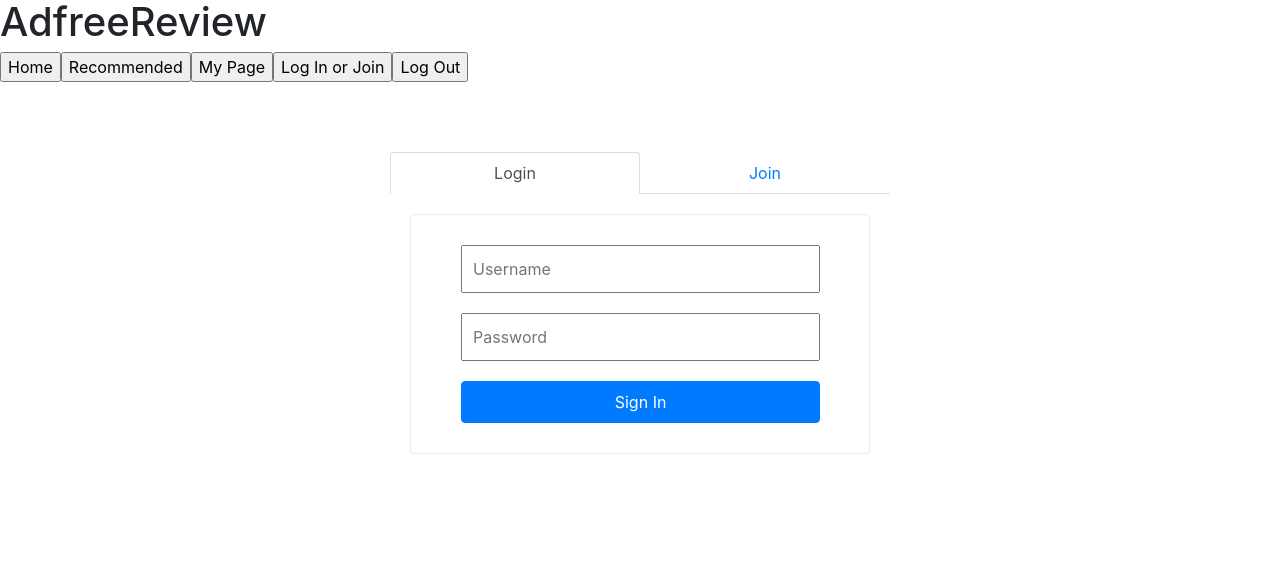
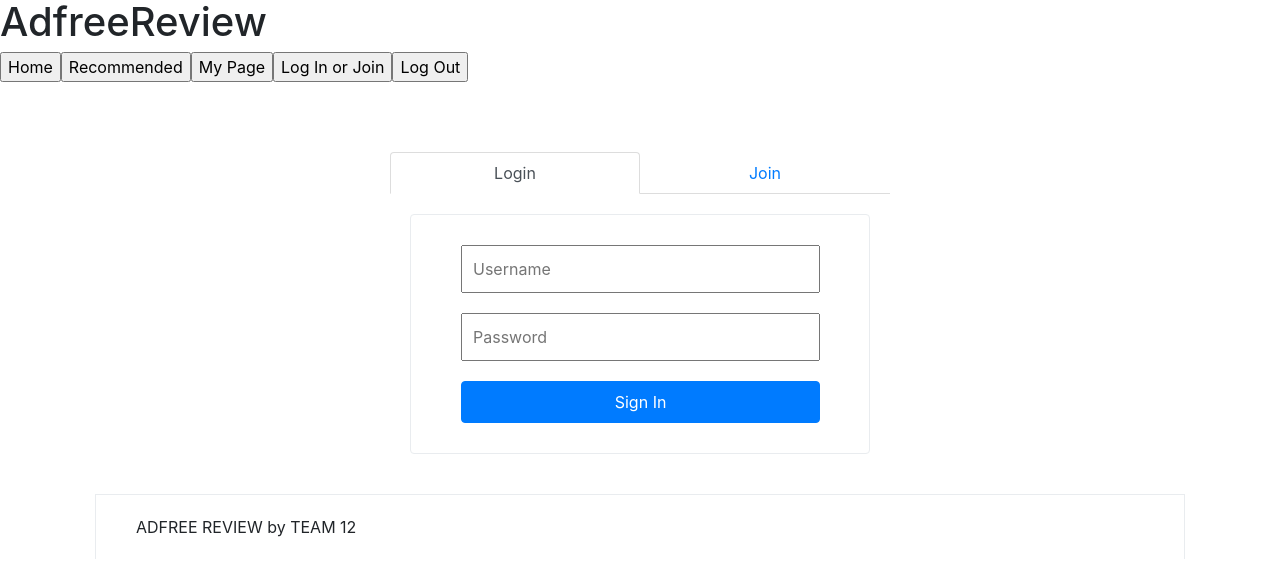
Before and after one commit to shinandruth/AdfreeReview, an Angular app in the folder frontend/: page /welcome in a window 1280 px wide. Shown: the top 576 px of the page. Built offline with nearby package versions, Linux system fonts and the light colour scheme.

Commit message:
add footer to welcome and mypage

```diff
--- a/frontend/src/app/mypage.component.css
+++ b/frontend/src/app/mypage.component.css
@@ -9,7 +9,13 @@ button {
   width: 260px;
 }
 
+footer {
+  padding: 20px 40px 20px 40px;
+  margin: 40px 10px 40px 10px;
+}
+
 .container {
+  height: 100vh;
   margin-top: 50px;
   min-width: 900px;
 }
--- a/frontend/src/app/mypage.component.html
+++ b/frontend/src/app/mypage.component.html
@@ -86,7 +86,7 @@
       </div>
     </div>
   </div>
-  <footer>
+  <footer class="border border-bottom-0">
     ADFREE REVIEW by TEAM 12
   </footer>
 </div>
--- a/frontend/src/app/welcome.component.css
+++ b/frontend/src/app/welcome.component.css
@@ -15,6 +15,11 @@ button {
   margin: 10px;
 }
 
+footer {
+  padding: 20px 40px 20px 40px;
+  margin: 40px 10px 40px 10px;
+}
+
 .container {
   margin-top: 70px;
 }
--- a/frontend/src/app/welcome.component.html
+++ b/frontend/src/app/welcome.component.html
@@ -30,4 +30,7 @@
       </div>
     </div>
   </div>
+  <footer class="border border-bottom-0">
+    ADFREE REVIEW by TEAM 12
+  </footer>
 </div>
```
